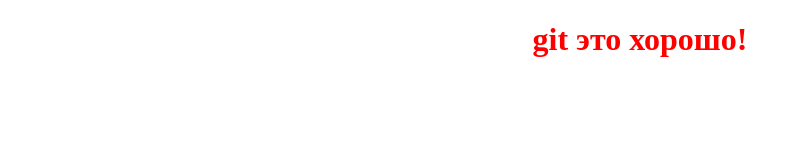
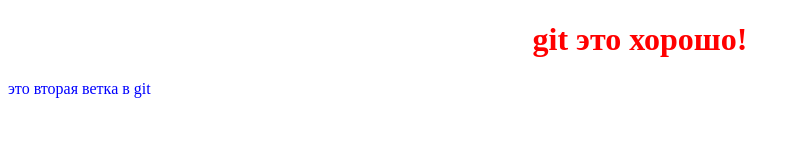
Before and after one commit to 7ahara/Site, a plain HTML site: page index.html in a window 1280 px wide. Shown: the whole page, without its empty margins (0-800 px from the left). Drawn offline with Linux system fonts and the light colour scheme.

Commit message:
commit number1 in wt

```diff
--- a/css/style.css
+++ b/css/style.css
@@ -2,3 +2,6 @@
     text-align: center;
     color: red;
 }
+p{
+    color: blue;
+}
--- a/index.html
+++ b/index.html
@@ -10,5 +10,6 @@
 </head>
 <body>
     <h1>git это хорошо!</h1>
+    <p>это вторая ветка в git</p>
 </body>
 </html>
```
